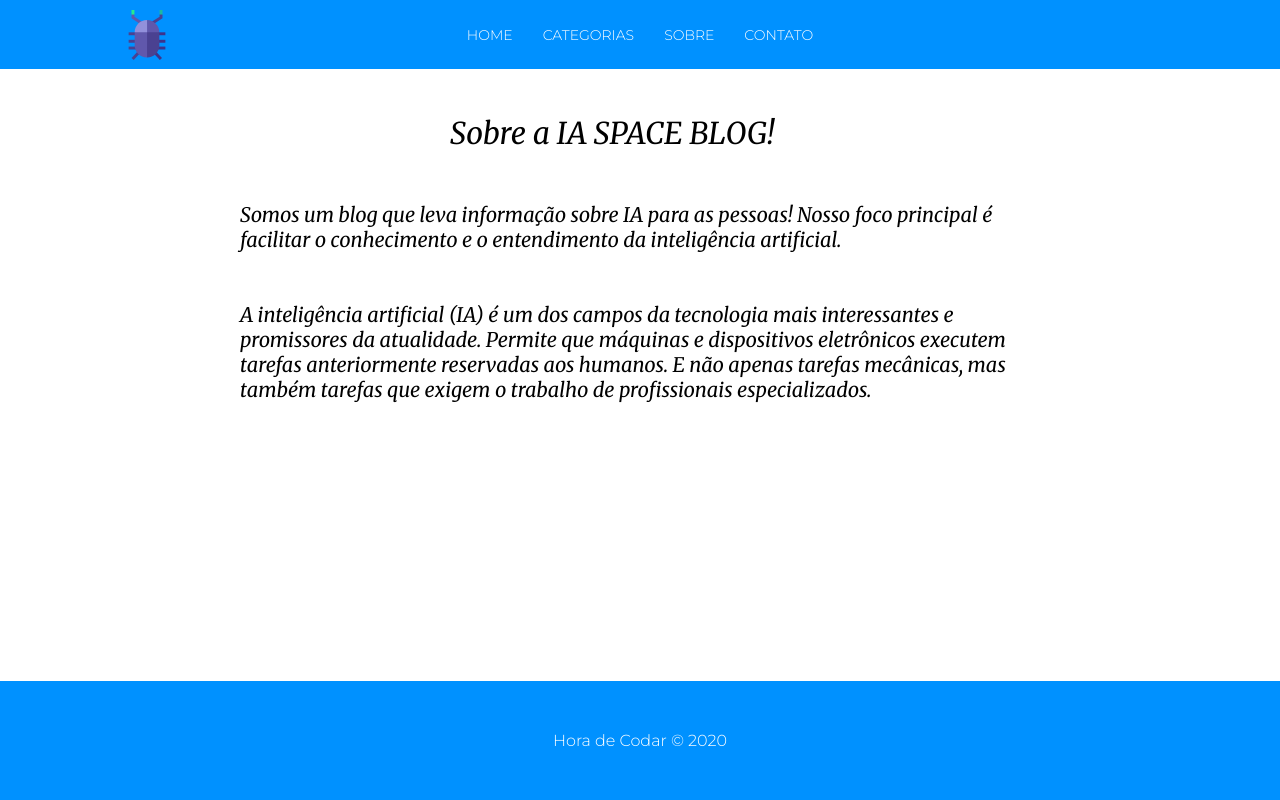
After one commit to 00julia/aula261023, a PHP site: page /sobre.php in a window 1280 px wide. The commit adds this page. Run offline with PHP 8.4, Linux system fonts and the light colour scheme; data that the repository does not hold is empty.

Commit message:
sobre e contato

```diff
--- /dev/null
+++ b/sobre.php
@@ -0,0 +1,146 @@
+<?php
+//   include_once("helpers/url.php");
+//   include_once("data/posts.php");
+//   include_once("data/categories.php");
+?>
+<!DOCTYPE html>
+<html lang="en">
+<head>
+  <meta charset="UTF-8">
+  <meta name="viewport" content="width=device-width, initial-scale=1.0">
+  <title>Blog Codar</title>
+  <!-- ESTILOS DO PROJETO -->
+  <link rel="stylesheet" href="<?= $BASE_URL ?>/css/styles.css">
+  <!-- GOOGLE FONTS -->
+  <link rel="preconnect" href="https://fonts.gstatic.com">
+  <link href="https://fonts.googleapis.com/css2?family=Montserrat:wght@300;700&display=swap" rel="stylesheet">
+  <link rel="preconnect" href="https://fonts.googleapis.com">
+<link rel="preconnect" href="https://fonts.gstatic.com" crossorigin>
+<link href="https://fonts.googleapis.com/css2?family=Merriweather:ital@1&display=swap" rel="stylesheet">
+<link href="https://fonts.googleapis.com/css2?family=Merriweather:ital,wght@1,900&display=swap" rel="stylesheet">
+</head>
+<body>
+  <header>
+    <a href="<?= $BASE_URL ?>" id="logo">
+      <img src="<?= $BASE_URL ?>/img/logo.svg" alt="Blog Codar">
+    </a>
+    <nav>
+      <ul id="navbar">
+        <li><a href="<?= $BASE_URL ?>" class="nav-link">Home</a></li>
+        <li><a href="#" class="nav-link">Categorias</a></li>
+        <li><a href="sobre.php" class="nav-link">Sobre</a></li>
+        <li><a href="contato.php" class="nav-link" >Contato</a></li>
+      </ul>
+    </nav>
+  </header>
+
+<p class=t0>Sobre a IA SPACE BLOG!</p>
+
+<p class=t1>Somos um blog que leva informação sobre IA para as pessoas! Nosso foco principal é facilitar o conhecimento e o entendimento da inteligência artificial.</p>
+
+<p class=t1>A inteligência artificial (IA) é um dos campos da tecnologia mais interessantes e promissores da atualidade. Permite que máquinas e dispositivos eletrônicos executem tarefas anteriormente reservadas aos humanos. E não apenas tarefas mecânicas, mas também tarefas que exigem o trabalho de profissionais especializados.<p>
+    <style>
+        * {
+  font-family: 'Montserrat', sans-serif;
+  padding: 0;
+  margin: 0;
+  box-sizing: border-box;
+}
+
+html {
+  min-height: 100vh;
+  position: relative;
+}
+
+main {
+  margin-bottom: 250px;
+}
+
+.t0{
+    font-family: 'Merriweather', serif;
+    font-size: 30px;
+    margin-left: 450px;
+    margin-top: 45px;
+}
+
+.t1{
+            color: black;
+            width: 800px;
+            margin-left: 240px;
+            margin-top: 50px;
+            font-family: 'Merriweather', serif;
+            font-size: 20px;
+        }
+        #logo {
+  position: absolute;
+  top: 10px;
+  left: 9.5%;
+}
+
+#logo img {
+  width: 50px;
+}
+        #navbar {
+  display: flex;
+  align-items: center;
+  justify-content: center;
+  background-color: rgb(0, 145, 255);;
+  padding: 20px;
+  text-transform: uppercase;
+  list-style: none;
+}
+
+#navbar li {
+  margin: 0 10px;
+  padding: 5px;
+}
+
+#navbar .nav-link {
+  color: white;
+  text-decoration: none;
+  transition: .5s;
+  font-size: 14px;
+}
+#navbar .nav-link:hover {
+  color: #000000;
+}
+
+footer {
+  width: 100%;
+  position: absolute;
+  bottom: 0;
+  text-align: center;
+  background-color: rgb(0, 145, 255);;
+  color: #FFF;
+  padding: 50px 0;
+}
+
+/* MOBILE */
+@media(max-width: 480px) {
+
+  /* HOME */
+  header {
+    width: 100%;
+  }
+
+  #logo {
+    display: block;
+    position: relative;
+    margin: 0 auto;
+    left: 0;
+    width: 50px;
+  }
+
+  #navbar {
+    display: none;
+  }
+
+}
+
+
+    </style>
+    <footer>
+  <p>Hora de Codar &copy; 2020</p>
+</footer>
+</body>
+</html>
```
Also changed, not shown: contato.php (+155 -7 lines).
